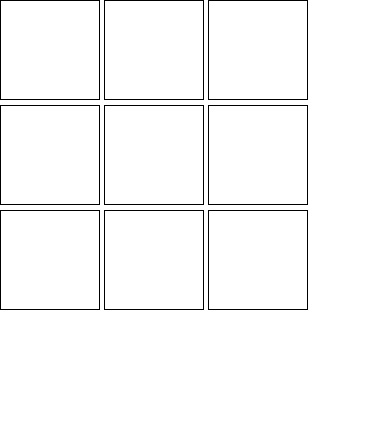
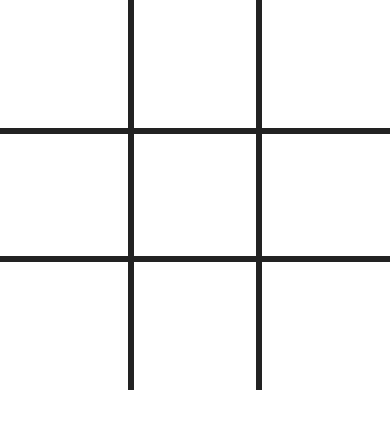
Before and after one commit to LucasMcL/tic-tac-toe-realtime, a website: page index.html in a window 390 px wide. Drawn offline with Linux system fonts and the light colour scheme.

Commit message:
responsive table

```diff
--- a/index.html
+++ b/index.html
@@ -27,6 +27,25 @@
 	</div>
 </div>
 
+
+<table class="game-board">
+  <tr>
+    <td class="cell a1" data-target="a1"></td>
+    <td class="cell a2" data-target="a2"></td>
+    <td class="cell a3" data-target="a3"></td>
+  </tr>
+  <tr>
+    <td class="cell b1" data-target="b1"></td>
+    <td class="cell b2" data-target="b2"></td>
+    <td class="cell b3" data-target="b3"></td>
+  </tr>
+  <tr>
+    <td class="cell c1" data-target="c1"></td>
+    <td class="cell c2" data-target="c2"></td>
+    <td class="cell c3" data-target="c3"></td>
+  </tr>
+</table>
+
 <script src="/bower_components/jquery/dist/jquery.min.js"></script>
 <script src="/bower_components/bootstrap/dist/js/bootstrap.min.js"></script>
 <script src="/bower_components/firebase/firebase.js"></script>
--- a/main.css
+++ b/main.css
@@ -1,6 +1,48 @@
-.cell{
+/*.cell{
 	width: 100px;
 	height: 100px;
 	display: inline-block;
 	border: solid black 1px;
 }
+
+*/
+
+table {
+  width: 100%;
+}
+
+td {
+  width: 33.333%;
+}
+
+td:after {
+  content: '';
+  display: block;
+  margin-top: 100%;
+}
+
+table {
+  border-collapse: collapse;
+}
+
+td {
+  border: 6px solid #222;
+}
+
+td:first-of-type {
+  border-left-color: transparent;
+  border-top-color: transparent;
+}
+
+td:nth-of-type(2) {
+  border-top-color: transparent;
+}
+
+td:nth-of-type(3) {
+  border-right-color: transparent;
+  border-top-color: transparent;
+}
+
+tr:nth-of-type(3) td {
+  border-bottom-color: transparent;
+}
--- a/main.js
+++ b/main.js
@@ -48,7 +48,7 @@ $('.cell').click(evt => {
     })
   })
 
-  // update firebase with "X" or "O" at selected position in the game?
+// update firebase with "X" or "O" at selected position in the game?
 
 // update firebase with "X" or "O" at selected position
 const gameboardRef = firebase.database().ref('gameboard')
```
